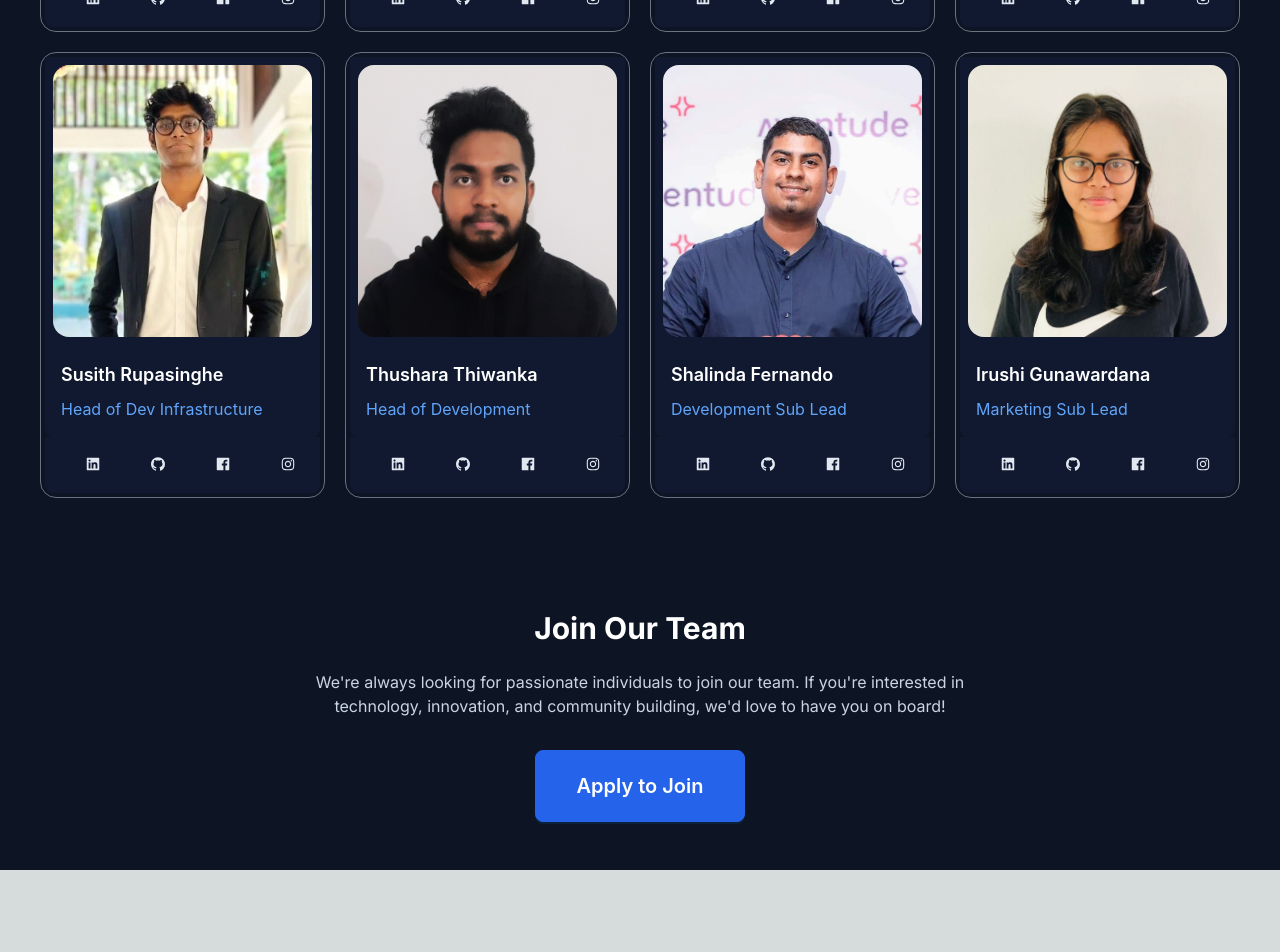
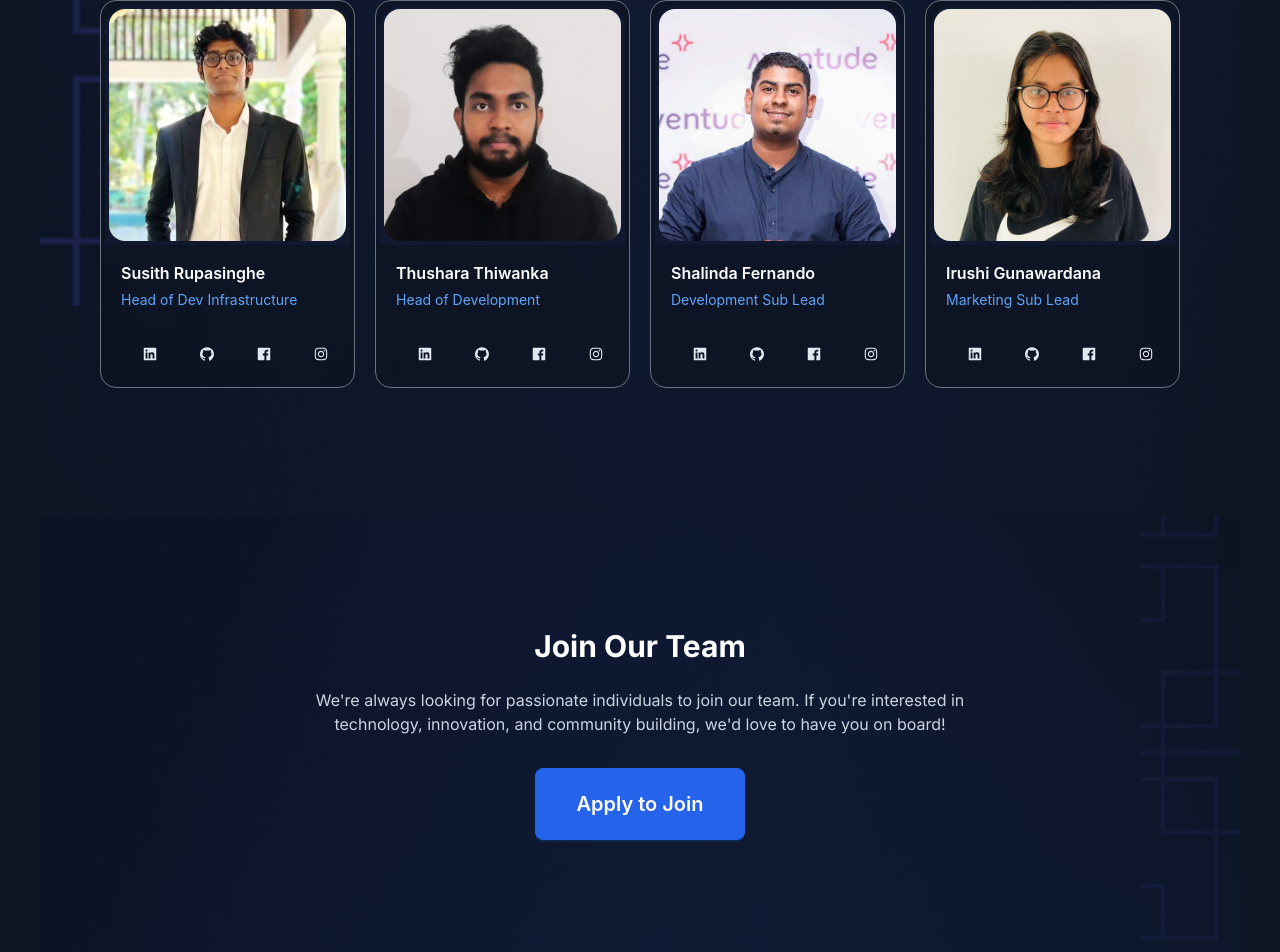
Before and after one commit to ms-club-sliit/msclubwebsite-v3, a Next.js app: page /AboutUs in a window 1280 px wide. Shown: the part 1838-2790 px from the top of the page. Before the commit the page ends 2708 px from the top, so only its background shows below. Built offline with nearby package versions, Linux system fonts and the light colour scheme.

Commit message:
Background image added

```diff
--- a/src/components/Team.js
+++ b/src/components/Team.js
@@ -1,9 +1,8 @@
 "use client";
 
-import React from 'react'
-import Image from 'next/image'
-import { Card, Button, ConfigProvider } from "antd"
-import { useState, useEffect } from "react";
+import React, { useState, useEffect } from "react";
+import Image from "next/image";
+import { Card, Button, ConfigProvider } from "antd";
 import boardMembers from "../data/boardMembers.json";
 import {
   LeftOutlined,
@@ -23,15 +22,16 @@ export default function Team() {
 
   useEffect(() => {
     setIsClient(true);
-    // Suppress Ant Design React version warnings
     const originalConsoleError = console.error;
     console.error = (...args) => {
-      if (typeof args[0] === 'string' && args[0].includes('antd v5 support React')) {
+      if (
+        typeof args[0] === "string" &&
+        args[0].includes("antd v5 support React")
+      ) {
         return;
       }
       originalConsoleError(...args);
     };
-
     return () => {
       console.error = originalConsoleError;
     };
@@ -62,14 +62,32 @@ export default function Team() {
       theme={{
         components: {
           Card: {
-            colorBgContainer: '#101930',
+            colorBgContainer: "#101930",
           },
           Button: {
-            colorPrimary: '#2563eb',
+            colorPrimary: "#2563eb",
           },
         },
       }}
     >
+      {/* Container */}
+      <div className="relative min-h-screen w-full mx-auto max-w-7xl">
+        {/* Background Image */}
+        <div
+          className="absolute inset-0 z-0"
+          style={{
+            backgroundImage: "url('/contactBgImage.png')",
+            backgroundSize: "cover",
+            backgroundPosition: "",
+            backgroundRepeat: "no-repeat",
+          }}
+        />
+        {/* Optional overlay */}
+        <div className="absolute inset-0 bg-gradient-to-r from-transparent via-[#101930] to-[#0d1524] opacity-60 z-0" />
+
+        {/* Content */}
+        <div className="relative z-10 py-16">
+          <div className="max-w-6xl mx-auto px-5">
             <div className="mb-16">
             <div className="flex items-center justify-center mb-12">
               <Button
@@ -85,7 +103,9 @@ export default function Team() {
               />
               <h2 className="text-2xl md:text-3xl font-bold text-center">
                 Meet Our Team{" "}
-            <span className="text-blue-400">{currentTeam.year}/{parseInt(currentTeam.year) + 1}</span>
+                <span className="text-blue-400">
+                  {currentTeam.year}/{parseInt(currentTeam.year) + 1}
+                </span>
               </h2>
               <Button
                 shape="circle"
@@ -99,26 +119,24 @@ export default function Team() {
                 }}
               />
             </div>
-        <div className="grid grid-cols-1 sm:grid-cols-2 md:grid-cols-3 lg:grid-cols-4 gap-5">
+            <div className="grid grid-cols-1 sm:grid-cols-2 md:grid-cols-3 lg:grid-cols-4 gap-5 px-4">
               {currentTeam.board.map((member) => (
                 <Card
                   key={`${member.id}-${currentTeam.year}`}
-              className="h-auto border border-gray-500 rounded-2xl p-1 backdrop-blur-lg"
+                  className="h-auto border border-gray-500 rounded-2xl p-1 backdrop-blur-lg relative overflow-hidden"
                   style={{
-                backgroundColor: "#0d1524",
+                    backgroundColor: "rgba(13, 21, 36, 0.85)", // semi-transparent
                     borderColor: "#6b7280",
-                backdropFilter: "blur(8px)",
                   }}
                   styles={{
-                body: { padding: "0", backgroundColor: "#101930" },
+                    body: { padding: "0" },
                     actions: {
-                  backgroundColor: "#101930",
+                      backgroundColor: "transparent",
                       borderTop: "none",
                       border: "none",
                       textAlign: "left",
                       justifyContent: "flex-start",
                       paddingLeft: "16px",
-                  gap: "0px",
                       display: "flex",
                     },
                   }}
@@ -127,7 +145,11 @@ export default function Team() {
                       key="linkedin"
                       type="text"
                       icon={<LinkedinFilled />}
-                  style={{ color: "#e2e8f0", margin: "0", padding: "4px 8px" }}
+                      style={{
+                        color: "#e2e8f0",
+                        margin: "0",
+                        padding: "4px 8px",
+                      }}
                       onClick={() =>
                         member.socialmedia?.linkedin &&
                         window.open(member.socialmedia.linkedin, "_blank")
@@ -137,7 +159,11 @@ export default function Team() {
                       key="github"
                       type="text"
                       icon={<GithubFilled />}
-                  style={{ color: "#e2e8f0", margin: "0", padding: "4px 8px" }}
+                      style={{
+                        color: "#e2e8f0",
+                        margin: "0",
+                        padding: "4px 8px",
+                      }}
                       onClick={() =>
                         member.socialmedia?.twitter &&
                         window.open(member.socialmedia.twitter, "_blank")
@@ -147,7 +173,11 @@ export default function Team() {
                       key="facebook"
                       type="text"
                       icon={<FacebookFilled />}
-                  style={{ color: "#e2e8f0", margin: "0", padding: "4px 8px" }}
+                      style={{
+                        color: "#e2e8f0",
+                        margin: "0",
+                        padding: "4px 8px",
+                      }}
                       onClick={() =>
                         member.socialmedia?.facebook &&
                         window.open(member.socialmedia.facebook, "_blank")
@@ -157,7 +187,11 @@ export default function Team() {
                       key="instagram"
                       type="text"
                       icon={<InstagramOutlined />}
-                  style={{ color: "#e2e8f0", margin: "0", padding: "4px 8px" }}
+                      style={{
+                        color: "#e2e8f0",
+                        margin: "0",
+                        padding: "4px 8px",
+                      }}
                       onClick={() =>
                         member.socialmedia?.instagram &&
                         window.open(member.socialmedia.instagram, "_blank")
@@ -165,27 +199,34 @@ export default function Team() {
                     />,
                   ]}
                 >
-              <div className="h-72 overflow-hidden rounded-t-3xl flex items-center justify-center bg-[#101930]">
-                <div className="w-full h-full flex items-center justify-center p-2">
+                  <div className="relative z-10">
+                    <div className="h-60 overflow-hidden rounded-t-3xl flex items-center justify-center bg-[#101930]">
+                      <div className="w-full h-full flex items-center justify-center p-1">
                         <Image
                           src={member.image || "/kanji.png"}
                           alt={`${member.name} - ${member.position}`}
-                    width={300}
-                    height={300}
+                          width={250}
+                          height={250}
                           className="w-full h-full object-cover rounded-2xl"
                         />
                       </div>
                     </div>
                     <div className="p-4">
-                <h4 className="font-semibold text-white mb-2 text-lg">
+                      <h4 className="font-semibold text-white mb-1 text-base">
                         {member.name}
                       </h4>
-                <p className="text-blue-400 text-base">{member.position}</p>
+                      <p className="text-blue-400 text-ba">
+                        {member.position}
+                      </p>
+                    </div>
                   </div>
                 </Card>
               ))}
             </div>
           </div>
+          </div>
+        </div>
+      </div>
     </ConfigProvider>
-  )
+  );
 }
--- a/src/components/join-our-section.js
+++ b/src/components/join-our-section.js
@@ -3,7 +3,24 @@
 import { Button } from 'antd'
 export default function JoinOurSection() {
   return (
-    <div className="text-center py-12">
+    <div className="relative min-h-96 w-full">
+
+      <div
+        className="absolute inset-0 z-0"
+        style={{
+          backgroundImage: "url('/contactBgImageRevert.png')",
+          backgroundSize: "cover",
+          backgroundPosition: "center",
+          backgroundRepeat: "no-repeat",
+        }}
+      />
+
+      <div className="absolute inset-0 bg-gradient-to-r from-transparent via-[#101930] to-[#0d1524] opacity-60 z-0" />
+
+
+      <div className="relative z-10 py-16">
+        <div className="max-w-6xl mx-auto px-5">
+          <div className="text-center py-12">
             <h2 className="text-3xl font-bold mb-6">Join Our Team</h2>
             <p className="text-slate-300 mb-8 max-w-2xl mx-auto">
               We're always looking for passionate individuals to join our team. If
@@ -25,5 +42,8 @@ export default function JoinOurSection() {
               Apply to Join
             </Button>
           </div>
+        </div>
+      </div>
+    </div>
   )
 }
```
Also changed, not shown: public/contactBgImage.png (added), public/contactBgImageRevert.png (added). Lines whose indentation alone changed are shown as unchanged.
